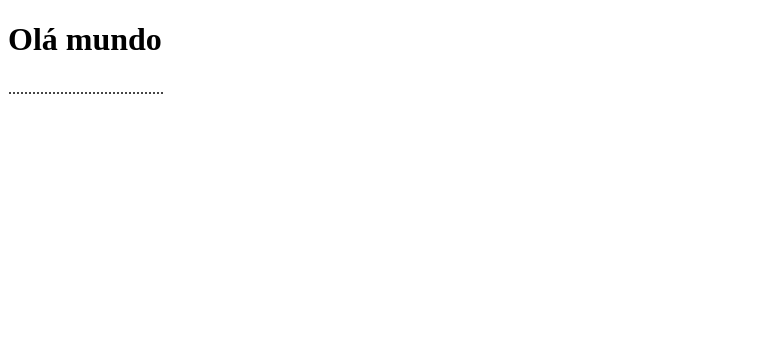
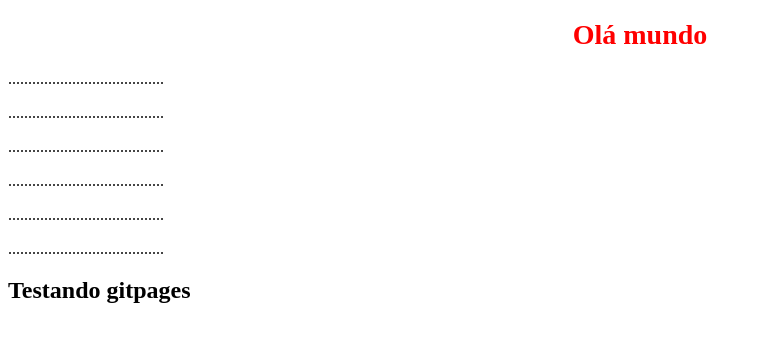
Before and after one commit to VSSilva233/apredendendo-git, a plain HTML site: page index.html in a window 1280 px wide. Shown: the whole page, without its empty margins (0-762 px from the left). Drawn offline with Linux system fonts and the light colour scheme.

Commit message:
adicionando h2

```diff
--- a/index.html
+++ b/index.html
@@ -6,7 +6,17 @@
   </head>
 
   <body>
-    <h1>Olá mundo</h1>
+    <h1 style="color: red; font-size: 28px; text-align: center;">Olá mundo</h1>
     <p>.......................................</p>
+
+    <p>.......................................</p>
+
+    <p>.......................................</p>
+
+    <p>.......................................</p>
+    <p>.......................................</p>
+    <p>.......................................</p>
+
+    <h2> Testando gitpages </h2>
   </body>
 </html>
```
